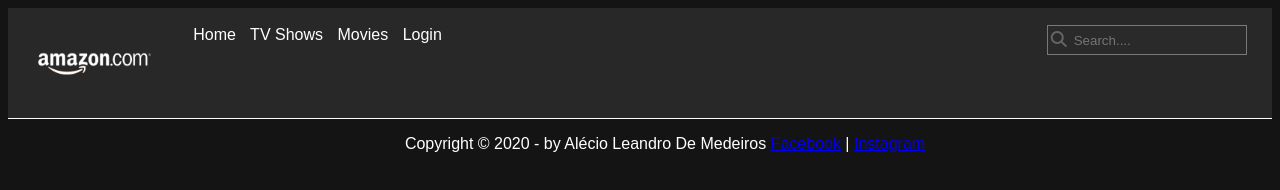
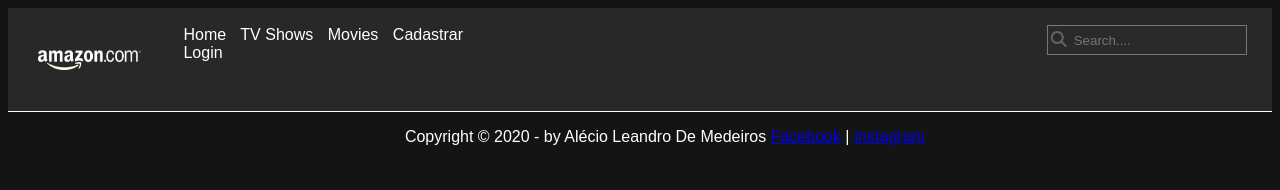
Before and after one commit to M4deN/Amazon-Prime, a plain HTML site: page index.html in a window 1280 px wide. Drawn offline with Linux system fonts and the light colour scheme; no server answers.

Commit message:
Update index.html

```diff
--- a/index.html
+++ b/index.html
@@ -18,6 +18,7 @@
                         <a href="home.html">Home</a>
                         <a href="#">TV Shows</a>
                         <a href="#">Movies</a>
+                        <a href="#">Cadastrar</a>
                         <a href="login.html">Login</a>
 
                     </div>
```
